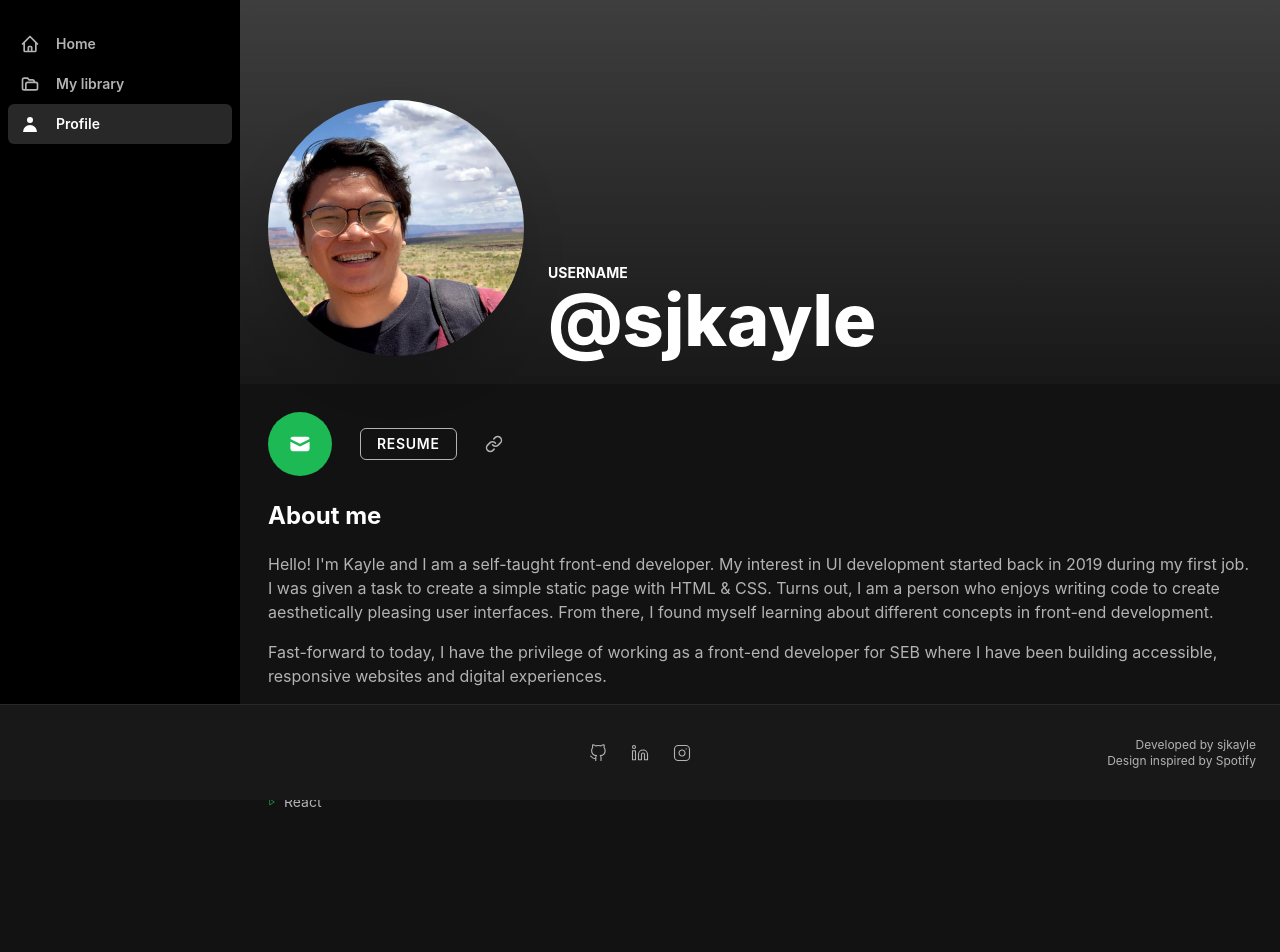
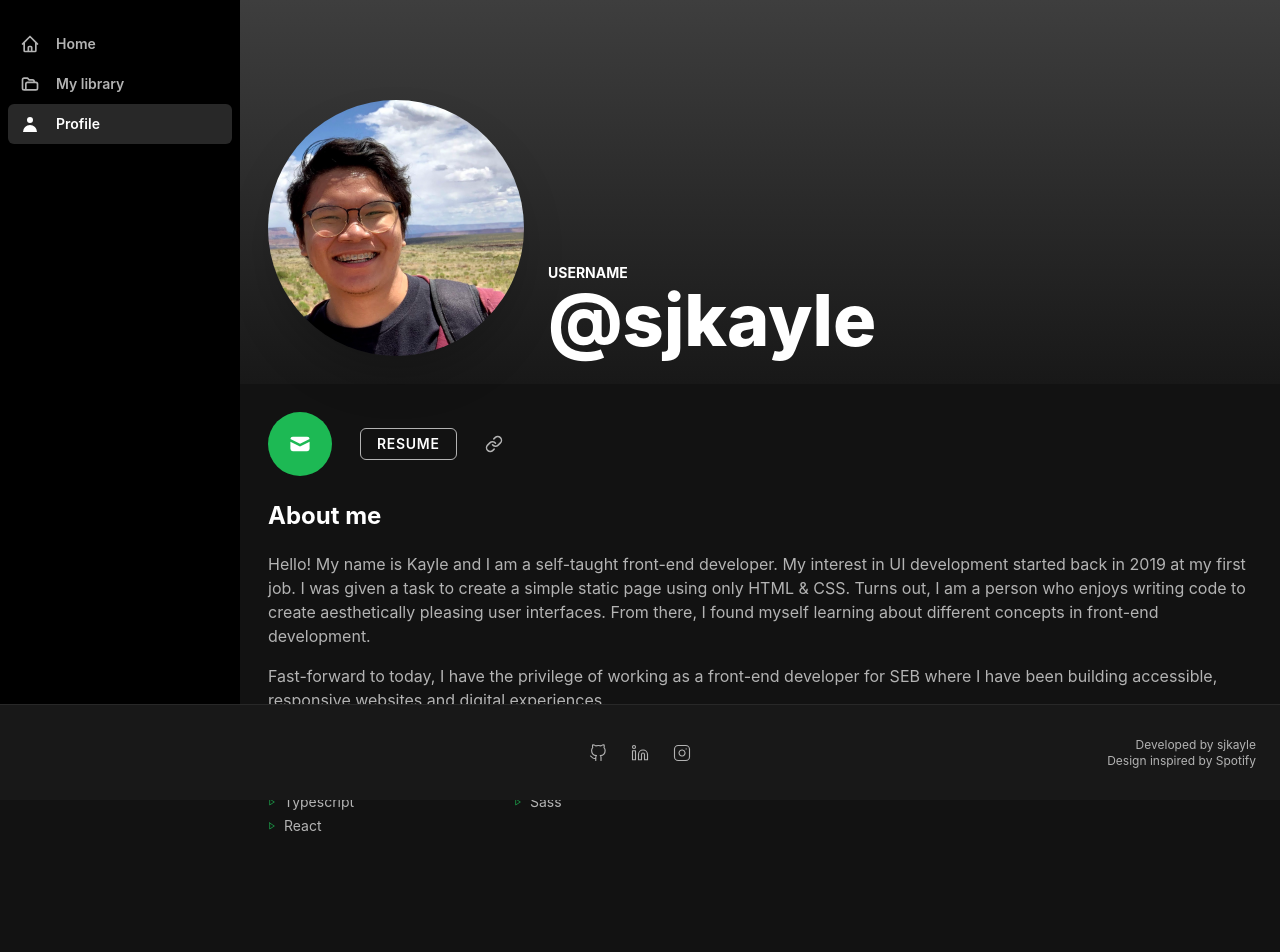
Before and after one commit to wallybeetles/spotify-portfolio, a Next.js app: page /profile in a window 1280 px wide. Shown: the top 952 px of the page. Built offline with nearby package versions, Linux system fonts and the light colour scheme.

Commit message:
refactor: 💡 update about me

```diff
--- a/pages/profile.tsx
+++ b/pages/profile.tsx
@@ -18,10 +18,10 @@ const Profile: NextPage = () => {
         <Section>
           <SectionTitle title="About me" />
           <p className="text-base">
-            Hello! I&apos;m Kayle and I am a self-taught front-end developer. My interest in UI development started back
-            in 2019 during my first job. I was given a task to create a simple static page with HTML &amp; CSS. Turns
-            out, I am a person who enjoys writing code to create aesthetically pleasing user interfaces. From there, I
-            found myself learning about different concepts in front-end development.
+            Hello! My name is Kayle and I am a self-taught front-end developer. My interest in UI development started
+            back in 2019 at my first job. I was given a task to create a simple static page using only HTML &amp; CSS.
+            Turns out, I am a person who enjoys writing code to create aesthetically pleasing user interfaces. From
+            there, I found myself learning about different concepts in front-end development.
             <div className="mt-4">
               Fast-forward to today, I have the privilege of working as a front-end developer for SEB where I have been
               building accessible, responsive websites and digital experiences.
```
